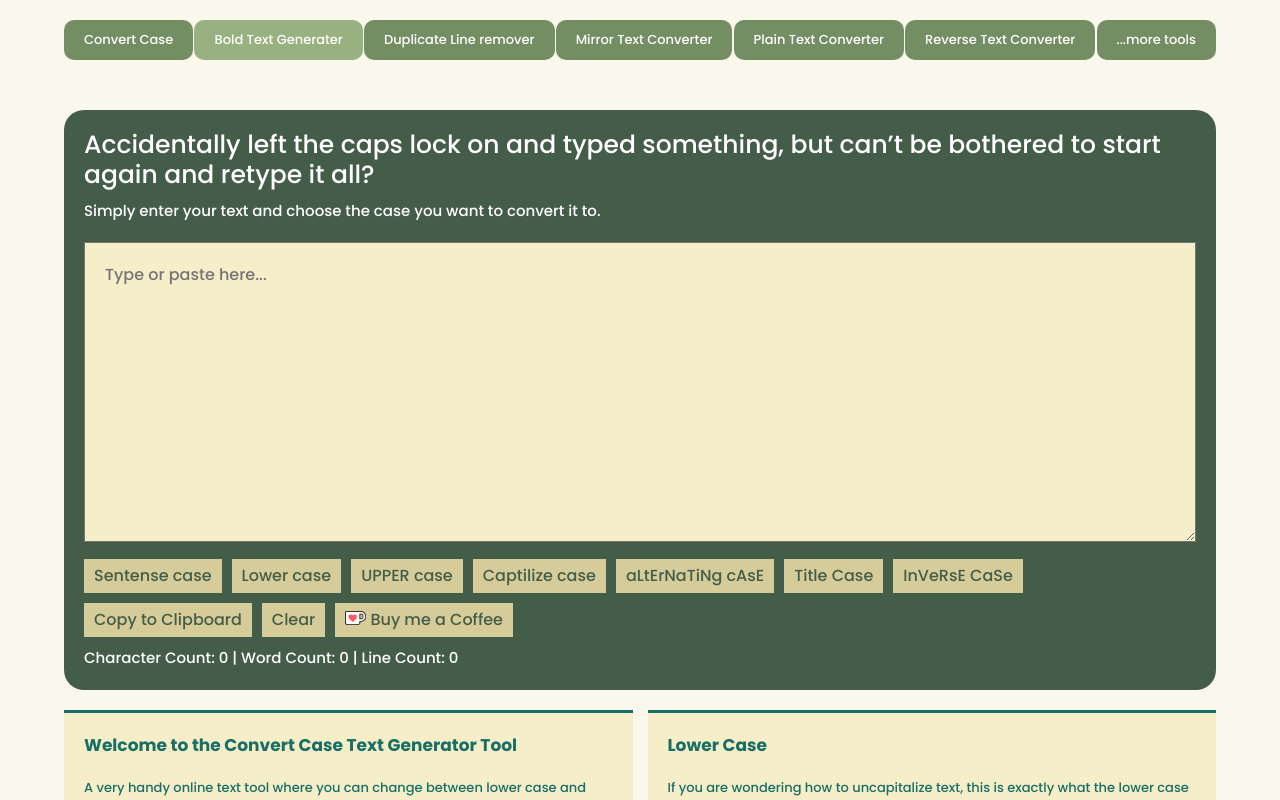
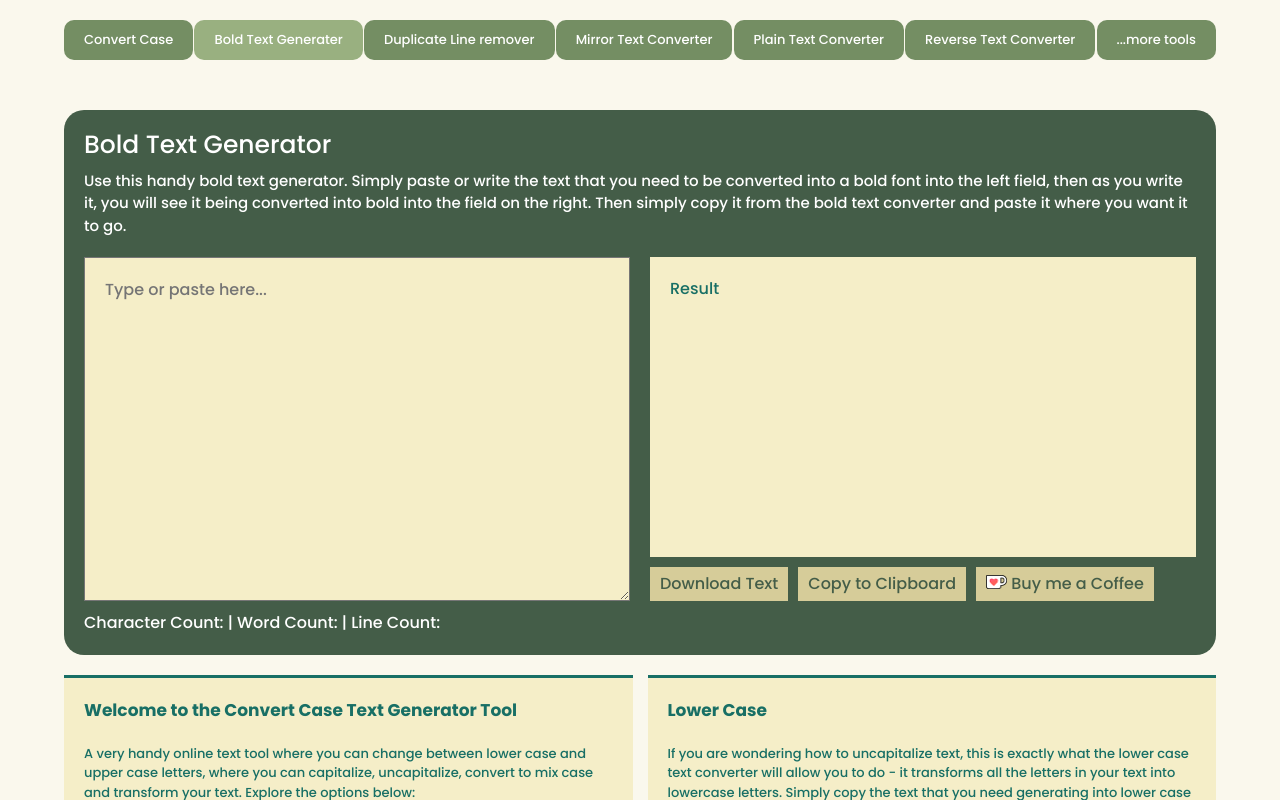
Before and after one commit to Karthik-Kahil/case-converter, a React (Vite) app: page /bold-text-generater in a window 1280 px wide. Shown: the top 800 px of the page. Built offline with nearby package versions, Linux system fonts and the light colour scheme.

Commit message:
components updates

```diff
--- a/src/App.jsx
+++ b/src/App.jsx
@@ -2,6 +2,7 @@ import { BrowserRouter, Route, Routes } from "react-router-dom";
 import CaseConvert from "./Pages/Home/CaseConvert";
 import AppLayout from "./AppLayoyt";
 import GlobalStyles from "./Styles/GlobalStyles";
+import BoldConvert from "./Pages/Bold/BoldConvert";
 
 function App() {
   return (
@@ -13,7 +14,7 @@ function App() {
             <Route path="/" element={<CaseConvert />}></Route>
             <Route
               path="/bold-text-generater"
-              element={<CaseConvert />}
+              element={<BoldConvert />}
             ></Route>
             <Route
               path="/duplicate-line-remover"
--- a/src/Features/Counter/WordsCounter.jsx
+++ b/src/Features/Counter/WordsCounter.jsx
@@ -1,12 +1,18 @@
+import styled from "styled-components";
+
+const StyledDiv = styled.div`
+  margin-top: 1rem;
+`;
+
 // eslint-disable-next-line react/prop-types
 function WordsCounter({ lineCount, charactersCount, wordCount }) {
   return (
-    <div>
+    <StyledDiv>
       <p>
         Character Count: {charactersCount} | Word Count: {wordCount} | Line
         Count: {lineCount}
       </p>
-    </div>
+    </StyledDiv>
   );
 }
 
--- /dev/null
+++ b/src/Pages/Bold/BoldConvert.jsx
@@ -0,0 +1,40 @@
+import styled from "styled-components";
+import HeaderText from "../../UI/HeaderText";
+import StyledBox from "../../UI/StyledBox";
+import TextArea from "../../UI/TextArea";
+import TextOutput from "../../UI/TextOutput";
+import CaseInformation from "../Home/CaseInformation";
+import WordsCounter from "../../Features/Counter/WordsCounter";
+
+const StyledTwoGrid = styled.div`
+  display: grid;
+  grid-template-columns: 1fr 1fr;
+  grid-gap: 2rem;
+`;
+
+function BoldConvert() {
+  return (
+    <div>
+      <StyledBox>
+        <HeaderText>
+          <h3>Bold Text Generator</h3>
+          <p>
+            Use this handy bold text generator. Simply paste or write the text
+            that you need to be converted into a bold font into the left field,
+            then as you write it, you will see it being converted into bold into
+            the field on the right. Then simply copy it from the bold text
+            converter and paste it where you want it to go.
+          </p>
+        </HeaderText>
+        <StyledTwoGrid>
+          <TextArea />
+          <TextOutput />
+        </StyledTwoGrid>
+        <WordsCounter />
+      </StyledBox>
+      <CaseInformation />
+    </div>
+  );
+}
+
+export default BoldConvert;
--- a/src/Pages/Home/CaseConvert.jsx
+++ b/src/Pages/Home/CaseConvert.jsx
@@ -1,4 +1,3 @@
-import styled from "styled-components";
 import toast, { Toaster } from "react-hot-toast";
 import Button from "../../UI/Button";
 import { useDispatch, useSelector } from "react-redux";
@@ -15,34 +14,9 @@ import {
 } from "./ConvertSlice";
 import CaseInformation from "./CaseInformation";
 import WordsCounter from "../../Features/Counter/WordsCounter";
-
-const StyledBox = styled.div`
-  background-color: #445d48;
-  padding: 2rem;
-  color: #ffffff;
-  border-radius: 20px;
-
-  & h3 {
-    font-size: 2.5rem;
-    line-height: 3rem;
-    font-weight: 400;
-  }
-
-  & p {
-    font-size: 1.5rem;
-    margin-top: 1rem;
-  }
-
-  & textarea {
-    width: 100%;
-    padding: 20px;
-    color: #186f65;
-    margin-top: 2rem;
-    background-color: #f5eec8;
-    resize: vertical;
-    min-height: 300px;
-  }
-`;
+import HeaderText from "../../UI/HeaderText";
+import TextArea from "../../UI/TextArea";
+import StyledBox from "../../UI/StyledBox";
 
 function CaseConvert() {
   const dispatch = useDispatch();
@@ -55,26 +29,26 @@ function CaseConvert() {
   };
 
   const copiedSucessfully = () => {
-    toast("Copied to clipboard");
+    (currentText.length > 0 && toast.success("Copied to clipboard")) ||
+      toast.error("Please enter some text to copy");
+
     dispatch(copyClipBoard());
   };
 
   return (
     <div>
       <StyledBox>
+        <HeaderText>
           <h3>
             Accidentally left the caps lock on and typed something, but
             can&rsquo;t be bothered to start again and retype it all?
           </h3>
           <p>
-          Simply enter your text and choose the case you want to convert it to.
+            Simply enter your text and choose the case you want to convert it
+            to.
           </p>
-        <textarea
-          autoFocus={true}
-          value={currentText}
-          onChange={textHandler}
-          placeholder="Type or paste here..."
-        ></textarea>
+        </HeaderText>
+        <TextArea currentText={currentText} textHandler={textHandler} />
         <Button onClick={() => dispatch(sentenceCase())}>Sentense case</Button>
         <Button onClick={() => dispatch(lowerCase())}>Lower case</Button>
         <Button onClick={() => dispatch(upperCase())}>UPPER case</Button>
--- /dev/null
+++ b/src/UI/HeaderText.jsx
@@ -0,0 +1,16 @@
+import styled from "styled-components";
+
+const HeaderText = styled.div`
+  & h3 {
+    font-size: 2.5rem;
+    line-height: 3rem;
+    font-weight: 400;
+  }
+
+  & p {
+    font-size: 1.5rem;
+    margin-top: 1rem;
+  }
+`;
+
+export default HeaderText;
--- /dev/null
+++ b/src/UI/StyledBox.jsx
@@ -0,0 +1,9 @@
+import styled from "styled-components";
+
+const StyledBox = styled.div`
+  background-color: #445d48;
+  padding: 2rem;
+  color: #ffffff;
+  border-radius: 20px;
+`;
+export default StyledBox;
--- /dev/null
+++ b/src/UI/TextArea.jsx
@@ -0,0 +1,25 @@
+/* eslint-disable react/prop-types */
+import styled from "styled-components";
+
+const StyledTextArea = styled.textarea`
+  width: 100%;
+  padding: 20px;
+  color: #186f65;
+  margin-top: 2rem;
+  background-color: #f5eec8;
+  resize: vertical;
+  min-height: 300px;
+`;
+
+function TextArea({ currentText, textHandler }) {
+  return (
+    <StyledTextArea
+      autoFocus={true}
+      value={currentText}
+      onChange={textHandler}
+      placeholder="Type or paste here..."
+    ></StyledTextArea>
+  );
+}
+
+export default TextArea;
--- /dev/null
+++ b/src/UI/TextOutput.jsx
@@ -0,0 +1,33 @@
+import styled from "styled-components";
+import Button from "./Button";
+
+const StyledTextArea = styled.div`
+  & p {
+    width: 100%;
+    padding: 20px;
+    color: #186f65;
+    margin-top: 2rem;
+    background-color: #f5eec8;
+    min-height: 300px;
+  }
+`;
+
+function TextOutput() {
+  return (
+    <StyledTextArea>
+      <p>Result</p>
+      <Button>Download Text</Button>
+      <Button>Copy to Clipboard</Button>
+      <Button>
+        <img
+          src="../../public/kofi.png"
+          alt="Buy a coffee"
+          style={{ height: "14px", width: "21px" }}
+        />{" "}
+        Buy me a Coffee
+      </Button>
+    </StyledTextArea>
+  );
+}
+
+export default TextOutput;
```
Lines whose indentation alone changed are shown as unchanged.
